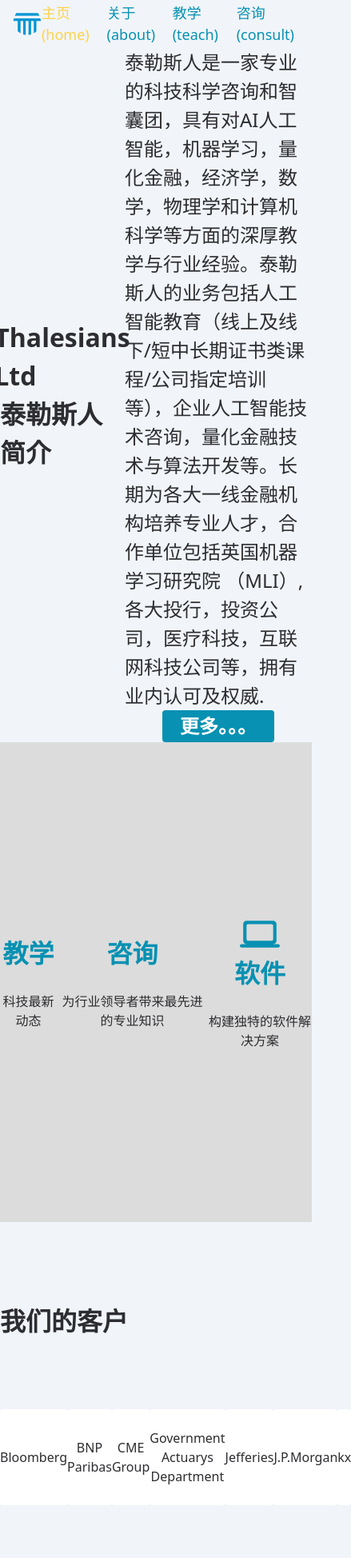
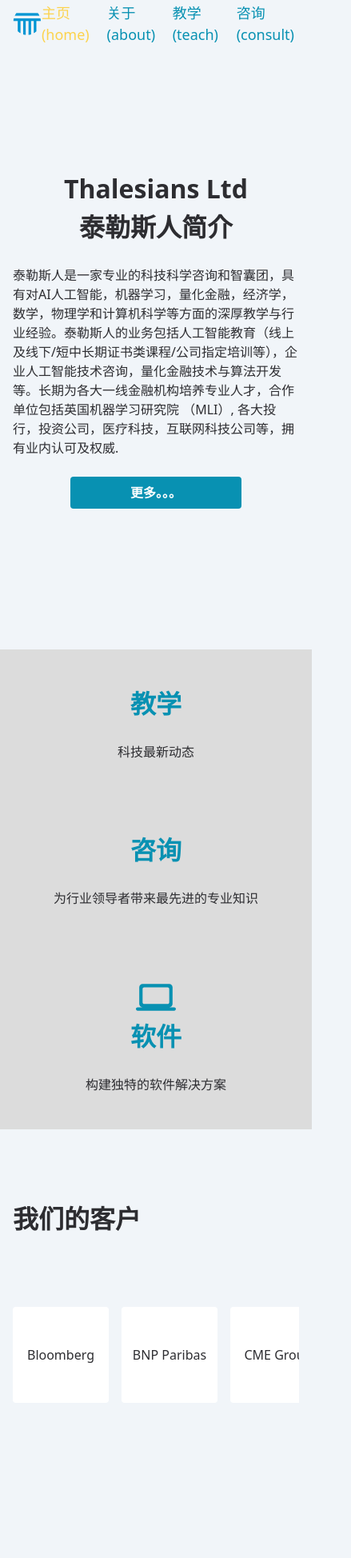
Before and after one commit to NaurisTisancins/china-biz, a Next.js app: page / in a window 390 px wide. Shown: the top 1948 px of the page at 80% size, 439 px wide, since content can reach past the window. Built offline with nearby package versions, Linux system fonts and the light colour scheme.

Commit message:
Media Queries for home page

```diff
--- a/styles/globals.css
+++ b/styles/globals.css
@@ -8,6 +8,13 @@ body {
   padding: 0;
   color: rgb(45, 45, 49);
   background-color: rgb(241 245 249);
+  -ms-overflow-style: none; /* IE and Edge */
+  scrollbar-width: none; /* Firefox */
+}
+
+/* Hide scrollbar for Chrome, Safari and Opera */
+body::-webkit-scrollbar {
+  display: none;
 }
 /* need to change title to be on the left side */
 .secondary-title-1 {
@@ -50,7 +57,8 @@ body {
   align-items: center;
   justify-content: center;
   width: 100%;
-  margin-bottom: 100px;
+  margin-bottom: 64px;
+  margin-top: 64px;
 }
 
 .home-page-container {
@@ -67,6 +75,7 @@ body {
   justify-content: center;
   width: 100%;
   min-height: 600px;
+  margin: 64px 0px;
 }
 
 .home-page-title {
@@ -85,6 +94,7 @@ body {
   justify-content: center;
   flex-direction: column;
   font-size: 24px;
+  gap: 24px;
   width: 60%;
 }
 
@@ -117,7 +127,6 @@ body {
 .service-icon-container {
   width: 100%;
   height: 100%;
-
 }
 
 .service-title {
@@ -131,9 +140,6 @@ body {
   text-align: center;
 }
 
-.selected-clients-section {
-}
-
 .selected-clients-title {
   font-size: 32px;
   font-weight: bold;
@@ -144,9 +150,21 @@ body {
   display: flex;
   flex-direction: row;
   align-items: center;
-  justify-content: space-around;
-  /* gap: 16px; */
+  justify-content: center;
+  overflow-x: auto;
   width: 100%;
+  gap: 16px;
+}
+
+/* Hide scrollbar for Chrome, Safari and Opera */
+.selected-clients-container::-webkit-scrollbar {
+  display: none;
+}
+
+/* Hide scrollbar for IE, Edge and Firefox */
+.selected-clients-container {
+  -ms-overflow-style: none; /* IE and Edge */
+  scrollbar-width: none; /* Firefox */
 }
 
 .selected-clients-item {
@@ -154,8 +172,10 @@ body {
   align-items: center;
   justify-content: center;
   text-align: center;
-  width: 120px;
-  height: 120px;
+  max-width: 120px;
+  min-width: 120px;
+  max-height: 120px;
+  min-height: 120px;
   border-radius: 4px;
   background-color: white;
   cursor: pointer;
@@ -372,3 +392,45 @@ body {
   align-items: center;
   justify-content: center;
 }
+
+/* 320-480 mob */
+/* 481-768 tab */
+/* 769-1024 smal laptops */
+/* 1025-1200  desktop*/
+/* 1201 - extralg */
+
+@media (max-width: 768px) {
+  .hero-title-section {
+    flex-direction: column;
+    gap: 24px;
+  }
+
+  .home-page-title {
+    font-size: 32px;
+    font-weight: bold;
+    width: 100%;
+  }
+
+  .home-page-about {
+    font-size: 16px;
+    width: 100%;
+    padding: 0 16px;
+  }
+
+  .services-section {
+    flex-direction: column;
+    min-height: 600px;
+    background-color: gainsboro;
+    width: 100%;
+    margin-bottom: 100px;
+    margin: 24px 0;
+  }
+
+  .selected-clients-section {
+    padding: 0 16px;
+  }
+
+  .selected-clients-container {
+    justify-content: start;
+  }
+}
```
Also changed, not shown: constants.ts (added).
